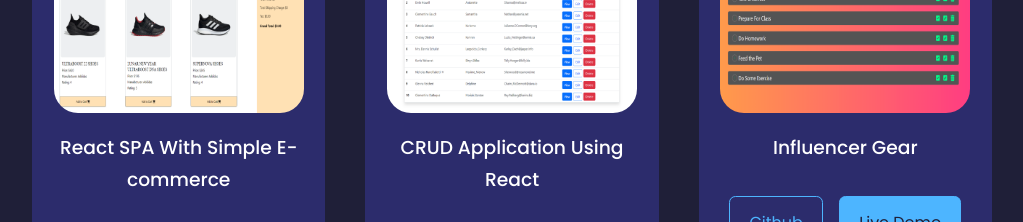
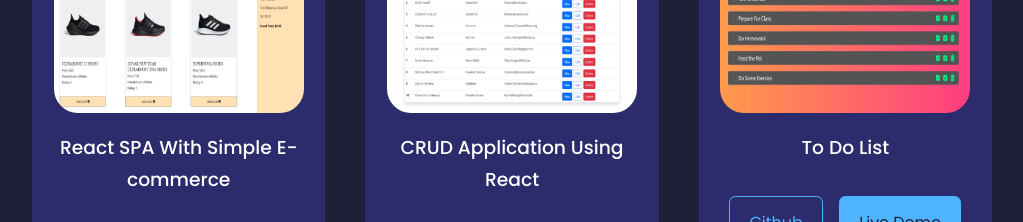
Before and after one commit to md-sazzadul/portfolio, a React (Create React App) app: page / in a window 1280 px wide. Shown: the part 1720-1942 px from the top of the page, without its empty margins (128-1151 px from the left). Built offline with nearby package versions, Linux system fonts and the light colour scheme.

Commit message:
to-do-list project added

```diff
--- a/src/components/Portfolio/Portfolio.js
+++ b/src/components/Portfolio/Portfolio.js
@@ -25,7 +25,7 @@ const data = [
     {
         id: 3,
         image: IMG3,
-        title: 'Influencer Gear',
+        title: 'To Do List',
         github: 'https://github.com/md-sazzadul/to-do-list',
         demo: 'https://to-do-list-sazzad15.netlify.app/'
     },
```
